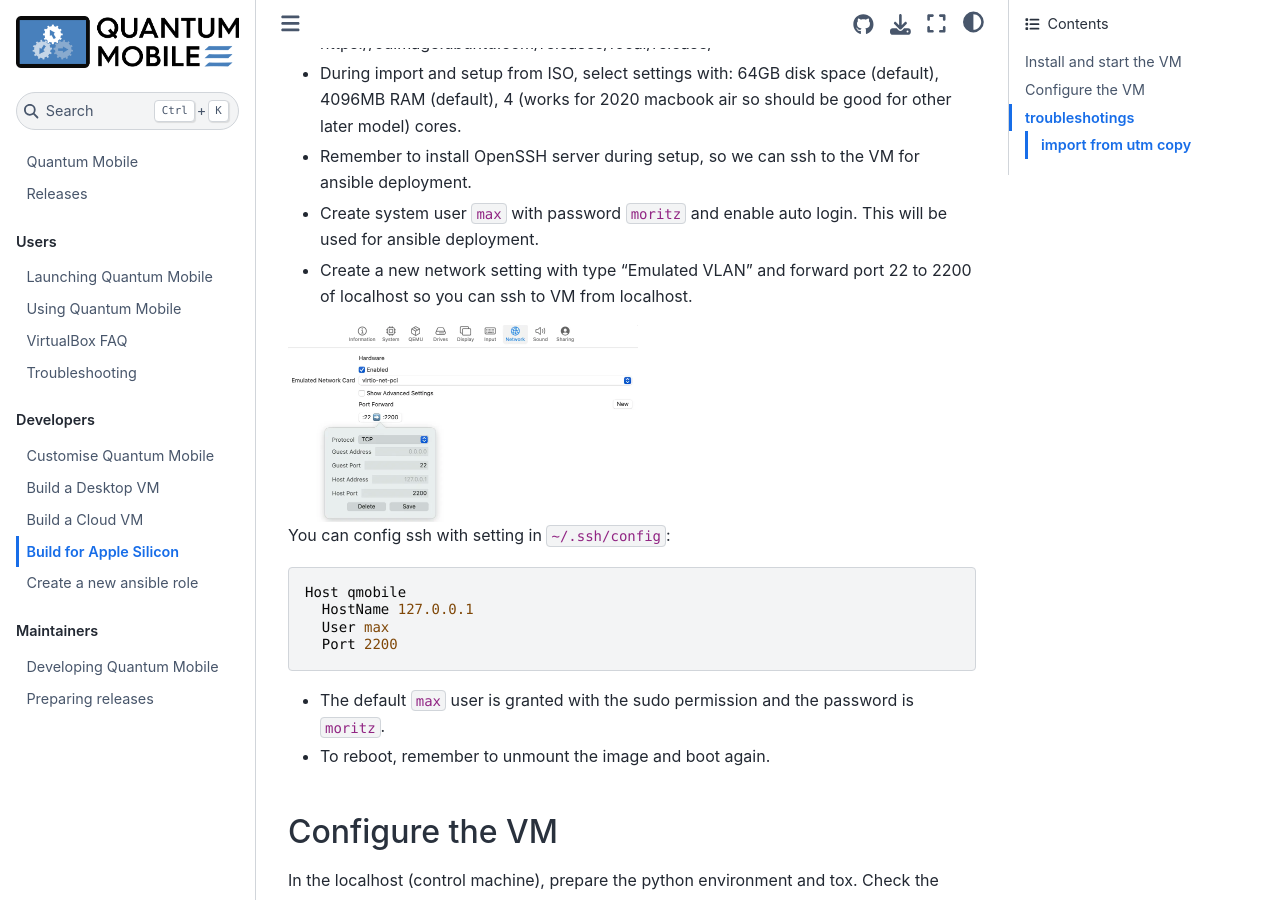
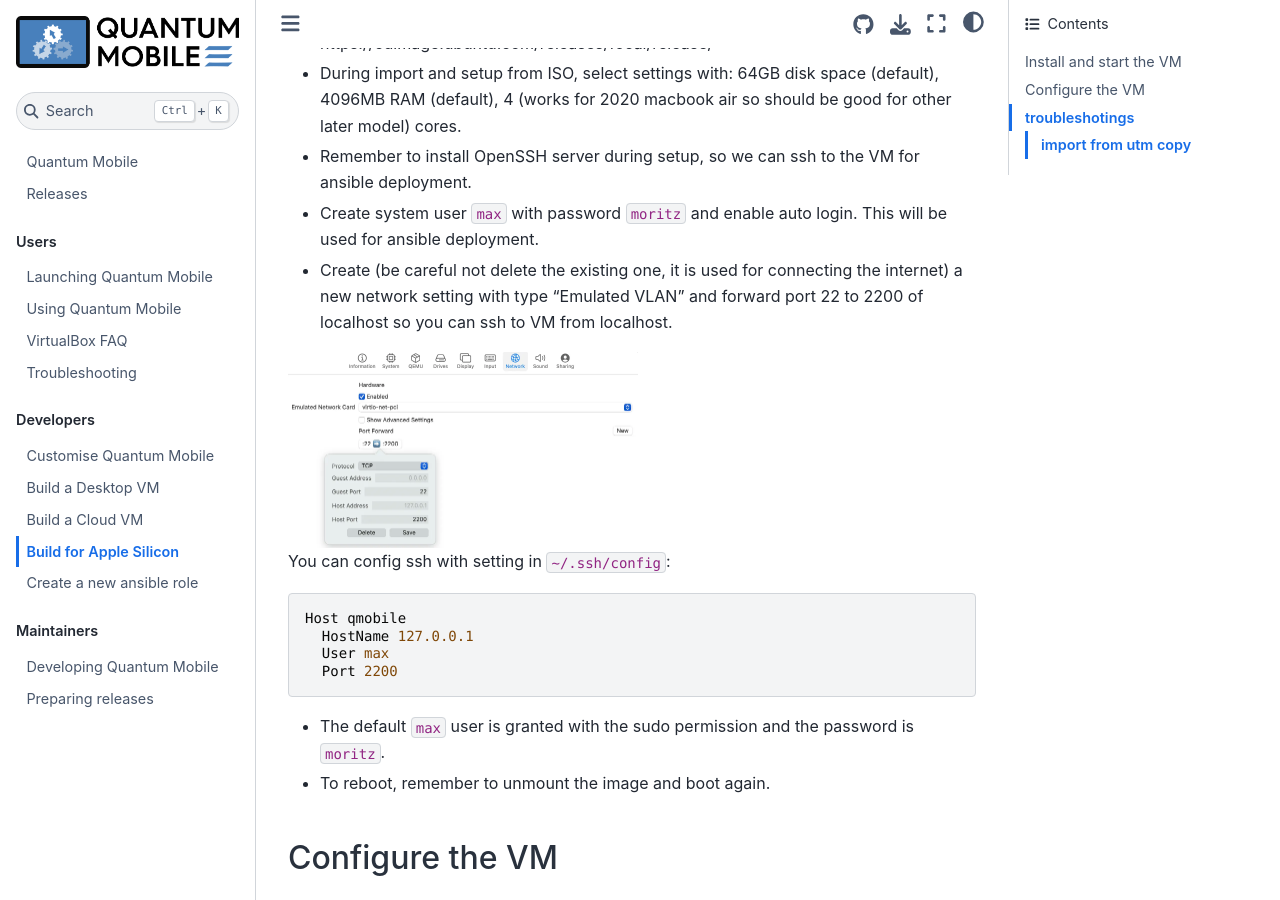
Before and after one commit to marvel-nccr/quantum-mobile, a Sphinx documentation site: the page built from docs/developers/build-apple-silicon.md, in a window 1280 px wide and 900 px high, scrolled down 422 px. Built offline with Sphinx 7.4.7 and the Sphinx Book theme 1.1.4, drawn with Linux system fonts in a browser that asks for light colours.

```diff
--- a/docs/developers/build-apple-silicon.md
+++ b/docs/developers/build-apple-silicon.md
@@ -11,7 +11,7 @@
 - During import and setup from ISO, select settings with: 64GB disk space (default), 4096MB RAM (default), 4 (works for 2020 macbook air so should be good for other later model) cores.
 - Remember to install OpenSSH server during setup, so we can ssh to the VM for ansible deployment.
 - Create system user `max` with password `moritz` and enable auto login. This will be used for ansible deployment.
-- Create a new network setting with type "Emulated VLAN" and forward port 22 to 2200 of localhost so you can ssh to VM from localhost.
+- Create (be careful not delete the existing one, it is used for connecting the internet) a new network setting with type "Emulated VLAN" and forward port 22 to 2200 of localhost so you can ssh to VM from localhost.
 
 <img src="images/utm_ports_mapping.png" width="350px">
 
```
Also changed, not shown: 1 other file.
